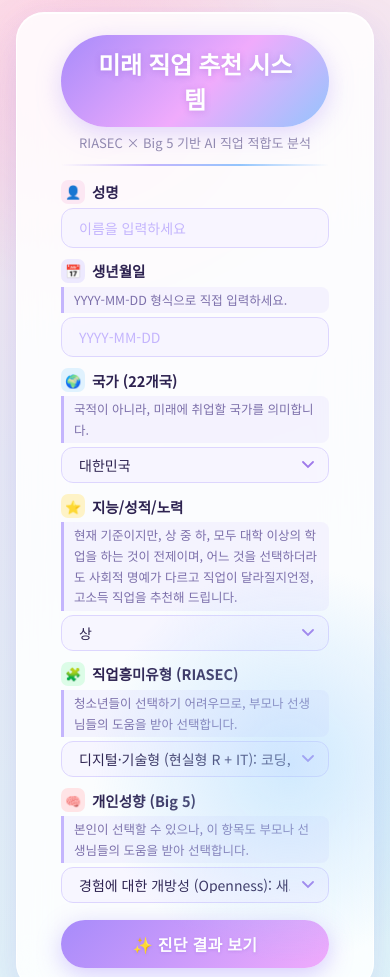
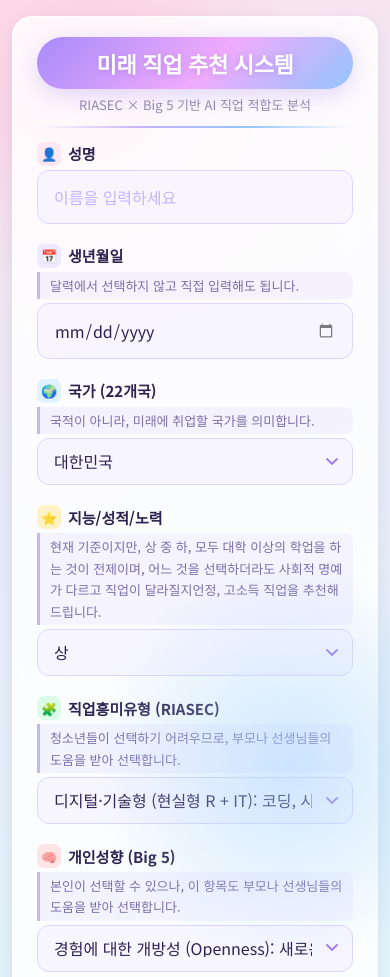
Before and after one commit to DongSoo-520503/1-future_job, a website: page index.html in a window 390 px wide. Shown: the top 977 px of the page. Drawn offline with Linux system fonts and the light colour scheme.

Commit message:
Update index.html

```diff
--- a/index.html
+++ b/index.html
@@ -2,6 +2,7 @@
 <html lang="ko">
 <head>
     <meta charset="UTF-8">
+    <meta name="viewport" content="width=device-width, initial-scale=1.0, maximum-scale=1.0, user-scalable=no">
     <title>22개국 미래 직업 진단</title>
     <link href="https://fonts.googleapis.com/css2?family=Noto+Sans+KR:wght@400;500;600;700;900&display=swap" rel="stylesheet">
     <style>
@@ -197,6 +198,61 @@
             pointer-events: none;
             opacity: 0.75;
         }
+
+        /* ── 모바일 대응 media query ── */
+        @media (max-width: 600px) {
+            body {
+                padding: 16px 12px;
+            }
+
+            .card {
+                padding: 20px 24px;
+                border-radius: 20px;
+                max-width: 100%;
+                box-shadow: 0 4px 16px rgba(120,120,200,0.15);
+            }
+
+            .title-box {
+                padding: 10px 24px;
+            }
+            .title-box h1 {
+                font-size: 22px;
+            }
+
+            input[type="text"],
+            input[type="date"],
+            select,
+            .submit-btn {
+                font-size: 16px;
+                padding: 14px 16px;
+            }
+
+            .form-group {
+                margin-bottom: 20px;
+            }
+
+            .label-main {
+                font-size: 15px;
+            }
+            .label-hint {
+                font-size: 13px;
+            }
+
+            .submit-btn {
+                padding: 14px;
+                font-size: 17px;
+            }
+
+            select {
+                padding-right: 40px;
+            }
+        }
+
+        @media (max-width: 380px) {
+            .card {
+                padding: 16px 20px;
+            }
+        }
     </style>
 </head>
 <body>
@@ -222,13 +278,13 @@
             </div>
 
             <div class="form-group">
-                  <label>
-                      <div class="label-main">
-                           <span class="icon icon-dob">📅</span> 생년월일
-                      </div>
-                      <div class="label-hint">YYYY-MM-DD 형식으로 직접 입력하세요.</div>
-                  </label>
-                  <input type="text" id="dob" placeholder="YYYY-MM-DD" pattern="\d{4}-\d{2}-\d{2}" title="YYYY-MM-DD 형식으로 입력해주세요" required>
+                <label>
+                    <div class="label-main">
+                        <span class="icon icon-dob">📅</span> 생년월일
+                    </div>
+                    <div class="label-hint">달력에서 선택하지 않고 직접 입력해도 됩니다.</div>
+                </label>
+                <input type="date" id="dob" required>
             </div>
 
             <div class="form-group">
```
